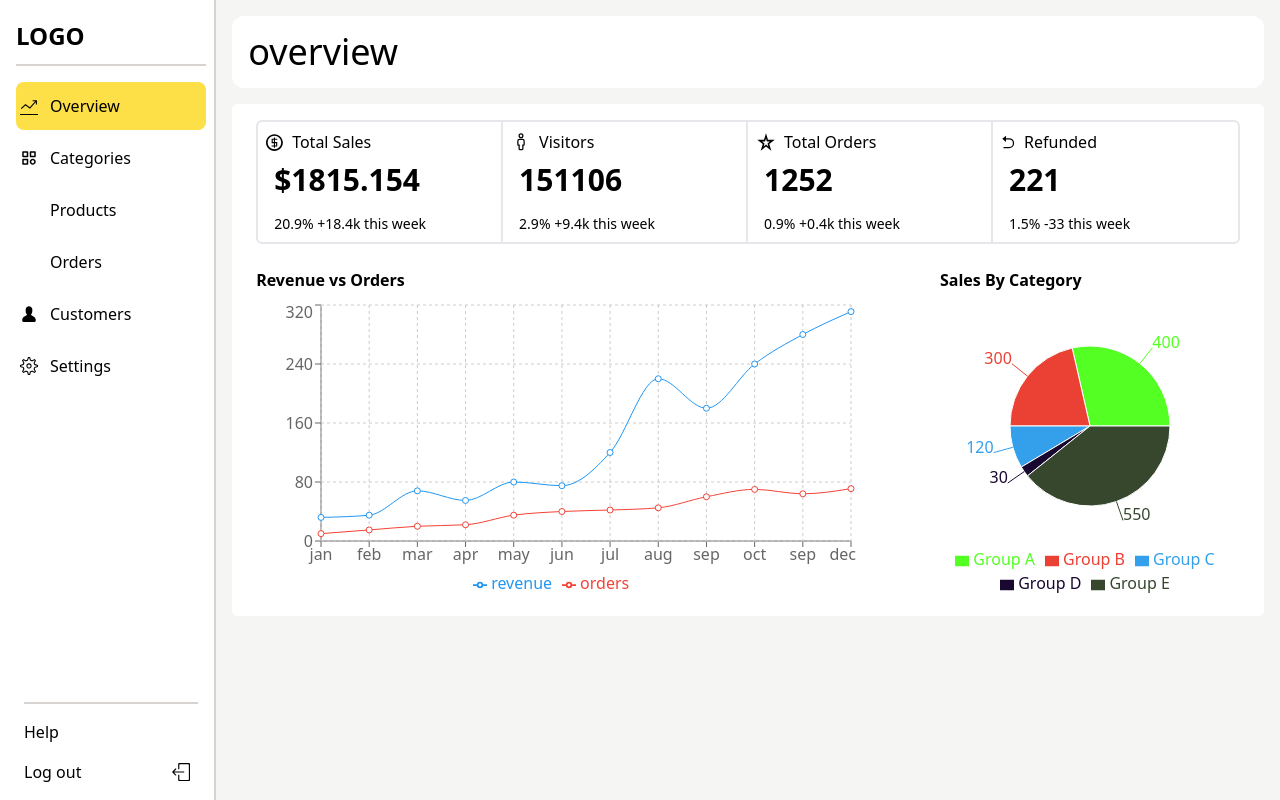
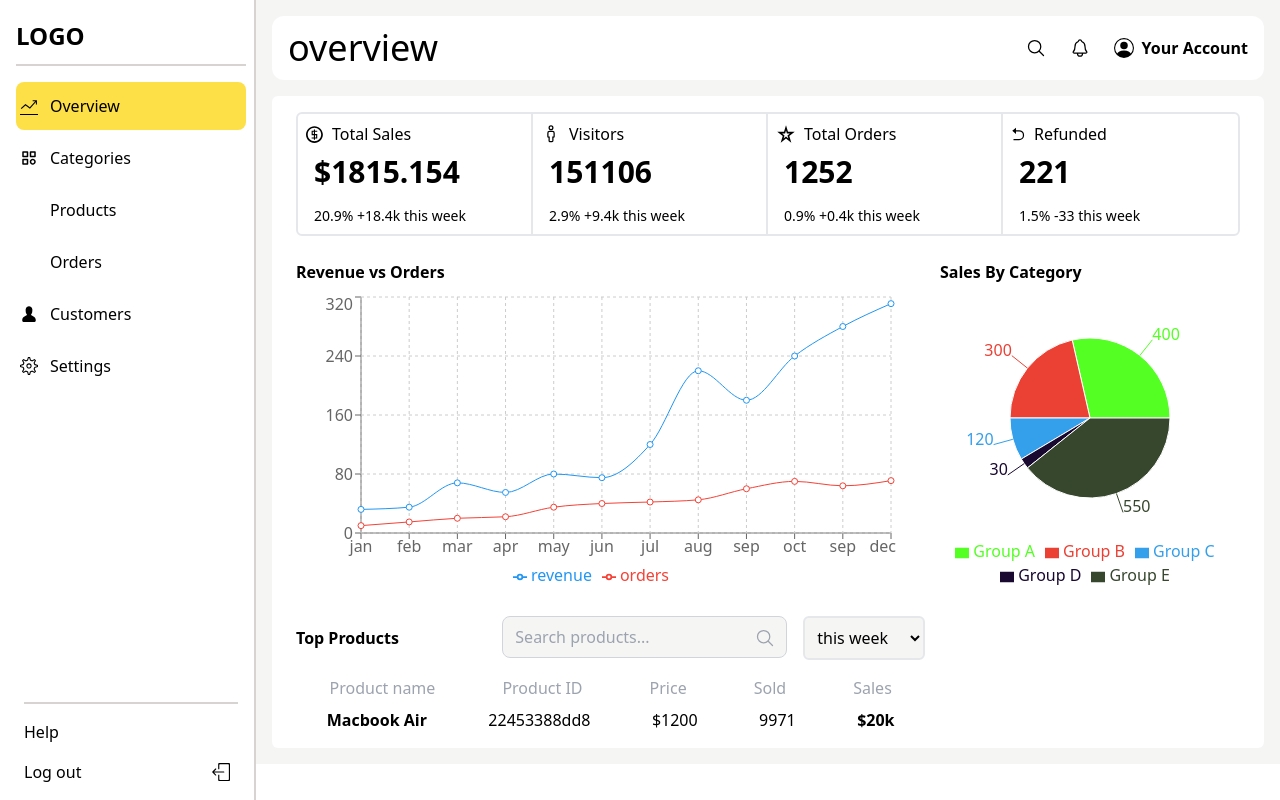
Before and after one commit to ZouCherif/tech_Ecommerce, a React (Create React App) app in the folder frontend/: page /dashboard/overview in a window 1280 px wide. Built offline with nearby package versions, Linux system fonts and the light colour scheme; some icons are missing.

Commit message:
overview page design

```diff
--- a/frontend/src/components/AdminNavbar.js
+++ b/frontend/src/components/AdminNavbar.js
@@ -7,7 +7,7 @@ import { NavLink } from "react-router-dom";
 
 function AdminNavbar() {
   return (
-    <nav className="h-screen border-r-2 bg-white border-stone-300 pl-4 pr-2 py-2 w-1/5 flex flex-col justify-between">
+    <nav className="h-screen border-r-2 bg-white border-stone-300 pl-4 pr-2 py-2 w-1/5 flex flex-col justify-between fixed top-0 left-0 z-10">
       <div>
         <h1 className="font-bold text-2xl py-3">LOGO</h1>
         <hr className="mb-4 border-[1px] border-stone-300" />
--- a/frontend/src/components/NavBar.js
+++ b/frontend/src/components/NavBar.js
@@ -1,4 +1,4 @@
-import { FaSearch } from "react-icons/fa";
+import { IoSearchOutline } from "react-icons/io5";
 import { AiOutlineShoppingCart, AiOutlineMenu } from "react-icons/ai";
 import { MdFavoriteBorder } from "react-icons/md";
 import { Link } from "react-router-dom";
--- a/frontend/src/pages/Dashboard.js
+++ b/frontend/src/pages/Dashboard.js
@@ -1,18 +1,30 @@
 import AdminNavbar from "../components/AdminNavbar";
 import { Outlet, useLocation } from "react-router-dom";
+import { IoNotificationsOutline, IoSearchOutline } from "react-icons/io5";
+import { BsPersonCircle } from "react-icons/bs";
 
 function Dashboard() {
   const location = useLocation();
   return (
-    <div className="flex bg-stone-100">
+    <div className="flex bg-stone-100 overflow-hidden">
       <AdminNavbar />
-      <div className="w-full p-4">
-        <h1 className="bg-white rounded-xl mb-4 text-4xl p-4 w-full">
-          {location.pathname.slice(
-            location.pathname.lastIndexOf("/") + 1,
-            location.pathname.length
-          )}
-        </h1>
+      <div className="grow ml-[20%] p-4">
+        <div className="flex justify-between py-3 px-4 bg-white rounded-xl mb-4 items-center">
+          <h1 className=" text-4xl">
+            {location.pathname.slice(
+              location.pathname.lastIndexOf("/") + 1,
+              location.pathname.length
+            )}
+          </h1>
+          <div className="flex items-center">
+            <IoSearchOutline size={20} className="mr-6" />
+            <IoNotificationsOutline size={20} className="mr-6" />
+            <p className="text-base font-semibold flex items-center">
+              <BsPersonCircle size={20} className="mr-2" />
+              Your Account
+            </p>
+          </div>
+        </div>
         <Outlet />
       </div>
     </div>
--- a/frontend/src/pages/dashboard/Overview.js
+++ b/frontend/src/pages/dashboard/Overview.js
@@ -1,6 +1,8 @@
 import { ImCoinDollar } from "react-icons/im";
 import { VscPerson, VscStarEmpty } from "react-icons/vsc";
 import { RiArrowGoBackFill } from "react-icons/ri";
+import { IoSearchOutline } from "react-icons/io5";
+
 import {
   LineChart,
   Line,
@@ -58,7 +60,7 @@ function Overview() {
     },
   ];
   return (
-    <div className="w-full bg-white py-4 px-6 rounded-md">
+    <div className="bg-white py-4 px-6 rounded-md">
       <section className="flex mx-auto border-2 rounded-md mb-6">
         <div className="w-1/4 border-r-2 p-2">
           <h2 className="flex items-center mb-2">
@@ -93,7 +95,7 @@ function Overview() {
           <p className="text-sm px-2">1.5% {"  "} -33 this week</p>
         </div>
       </section>
-      <section className="flex items-center justify-between">
+      <section className="flex items-center justify-between mb-6">
         <div>
           <h2 className="mb-2 font-semibold">Revenue vs Orders</h2>
           <LineChart width={600} height={300} data={data}>
@@ -124,6 +126,43 @@ function Overview() {
           </PieChart>
         </div>
       </section>
+      <section className="w-2/3">
+        <div className="flex items-center justify-between mb-4">
+          <h2 className="font-semibold">Top Products</h2>
+          <div className="flex">
+            <div className="relative px-4">
+              <input
+                type="text"
+                placeholder="Search products..."
+                className="py-2 px-3 pr-10 text-gray-700 w-full focus:outline-none bg-stone-100 border border-gray-300 rounded-lg transition-all duration-300 focus:ring-2 focus:ring-indigo-300"
+              />
+              <IoSearchOutline
+                className="absolute right-7 top-1/2 transform -translate-y-1/2 text-gray-400"
+                size={20}
+              />
+            </div>
+            <select className="border-2 p-2 rounded-md bg-stone-100">
+              <option>this week</option>
+              <option>this month</option>
+              <option>this year</option>
+            </select>
+          </div>
+        </div>
+        <div className="text-gray-400 flex justify-around mb-2">
+          <span>Product name</span>
+          <span>Product ID</span>
+          <span>Price</span>
+          <span>Sold</span>
+          <span>Sales</span>
+        </div>
+        <div className="flex justify-around">
+          <span className="font-semibold">Macbook Air</span>
+          <span>22453388dd8</span>
+          <span>$1200</span>
+          <span>9971</span>
+          <span className="font-semibold">$20k</span>
+        </div>
+      </section>
     </div>
   );
 }
```
